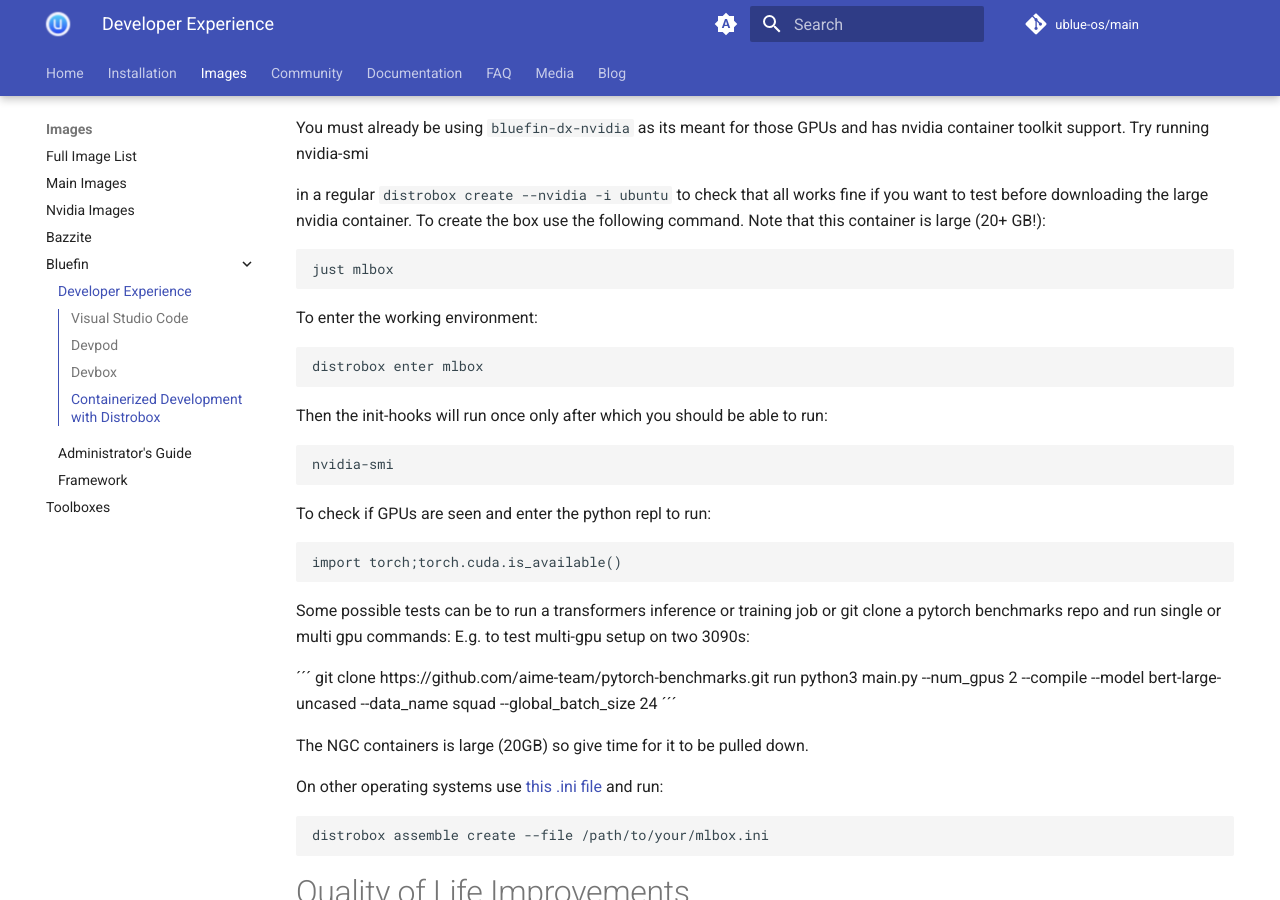
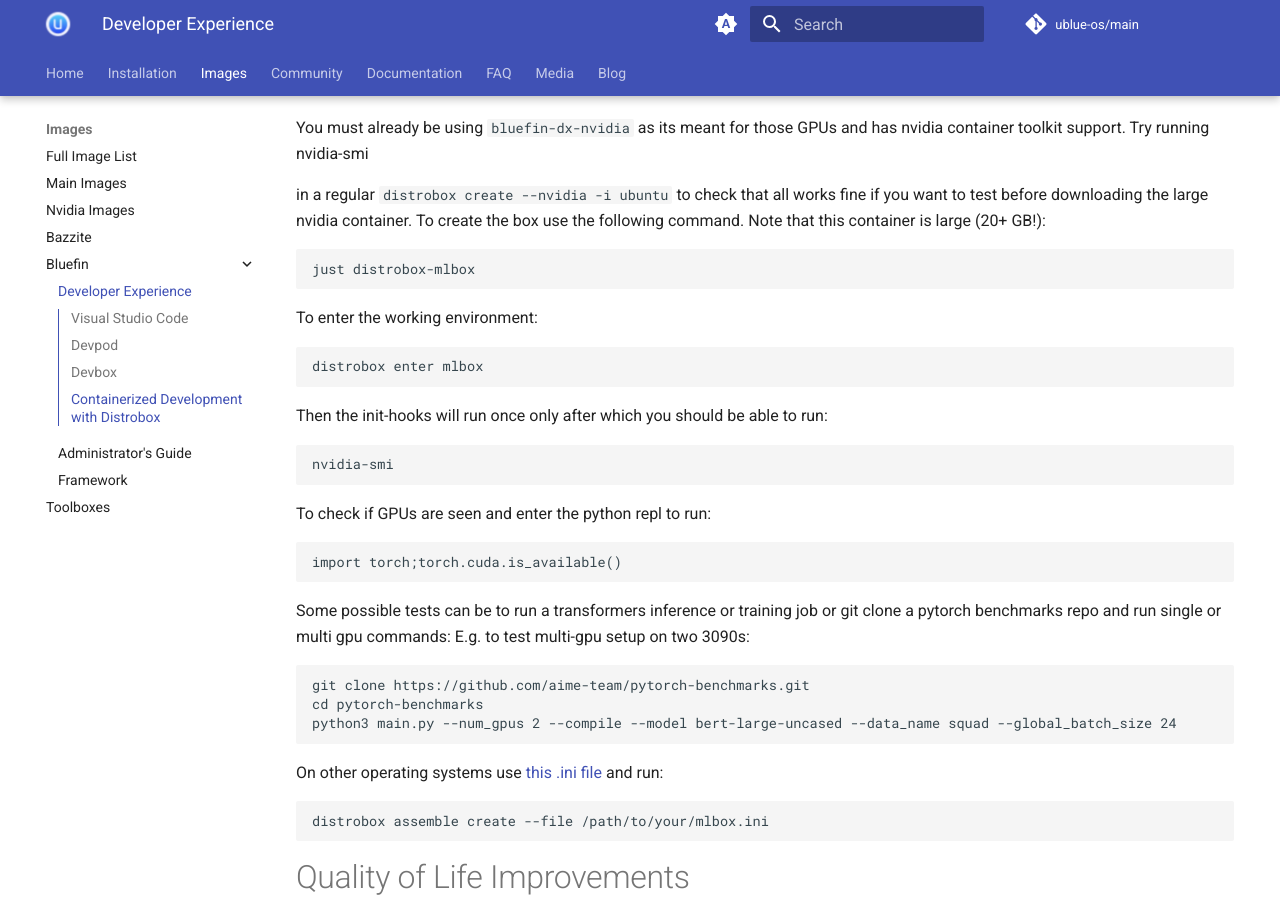
Before and after one commit to ublue-os/website, an MkDocs documentation site: the page built from docs/images/bluefin/developer-experience.md, in a window 1280 px wide and 900 px high, scrolled down 1997 px. Built offline with MkDocs 1.6.1 and Material for MkDocs 9.7.7, drawn with Linux system fonts in a browser that asks for light colours; comment, search, counter and statistics services are not loaded.

Commit message:
Update developer-experience.md

```diff
--- a/docs/images/bluefin/developer-experience.md
+++ b/docs/images/bluefin/developer-experience.md
@@ -57,7 +57,7 @@ You must already be using `bluefin-dx-nvidia` as its meant for those GPUs and ha
 
 in a regular `distrobox create --nvidia -i ubuntu` to check that all works fine if you want to test before downloading the large nvidia container. To create the box use the following command. Note that this container is large (20+ GB!):
 
-    just mlbox
+    just distrobox-mlbox
 
 To enter the working environment:
 
@@ -73,13 +73,9 @@ To check if GPUs are seen and enter the python repl to run:
 
 Some possible tests can be to run a transformers inference or training job or git clone a pytorch benchmarks repo and run single or multi gpu commands: E.g. to test multi-gpu setup on two 3090s:
 
-´´´
-git clone https://github.com/aime-team/pytorch-benchmarks.git
-run
-python3 main.py --num_gpus 2 --compile --model bert-large-uncased --data_name squad --global_batch_size  24
-´´´
-
-The NGC containers is large (20GB) so give time for it to be pulled down.
+    git clone https://github.com/aime-team/pytorch-benchmarks.git
+    cd pytorch-benchmarks
+    python3 main.py --num_gpus 2 --compile --model bert-large-uncased --data_name squad --global_batch_size 24
 
 On other operating systems use [this .ini file](https://github.com/ublue-os/bluefin/blob/730f39caae21e48fb91f00010cf0cf8d32ee44bd/dx/usr/share/ublue-os/distrobox/pytorch-nvidia.ini) and run:
 
```
